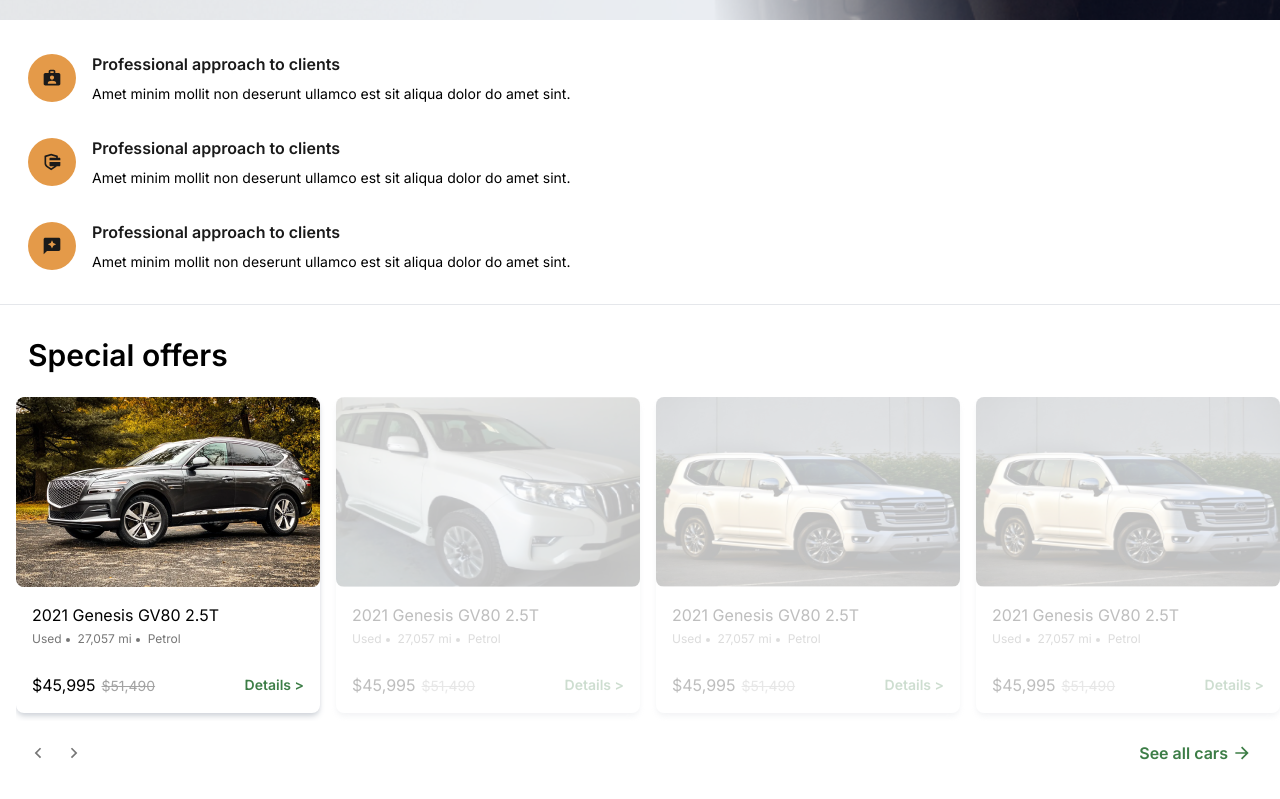
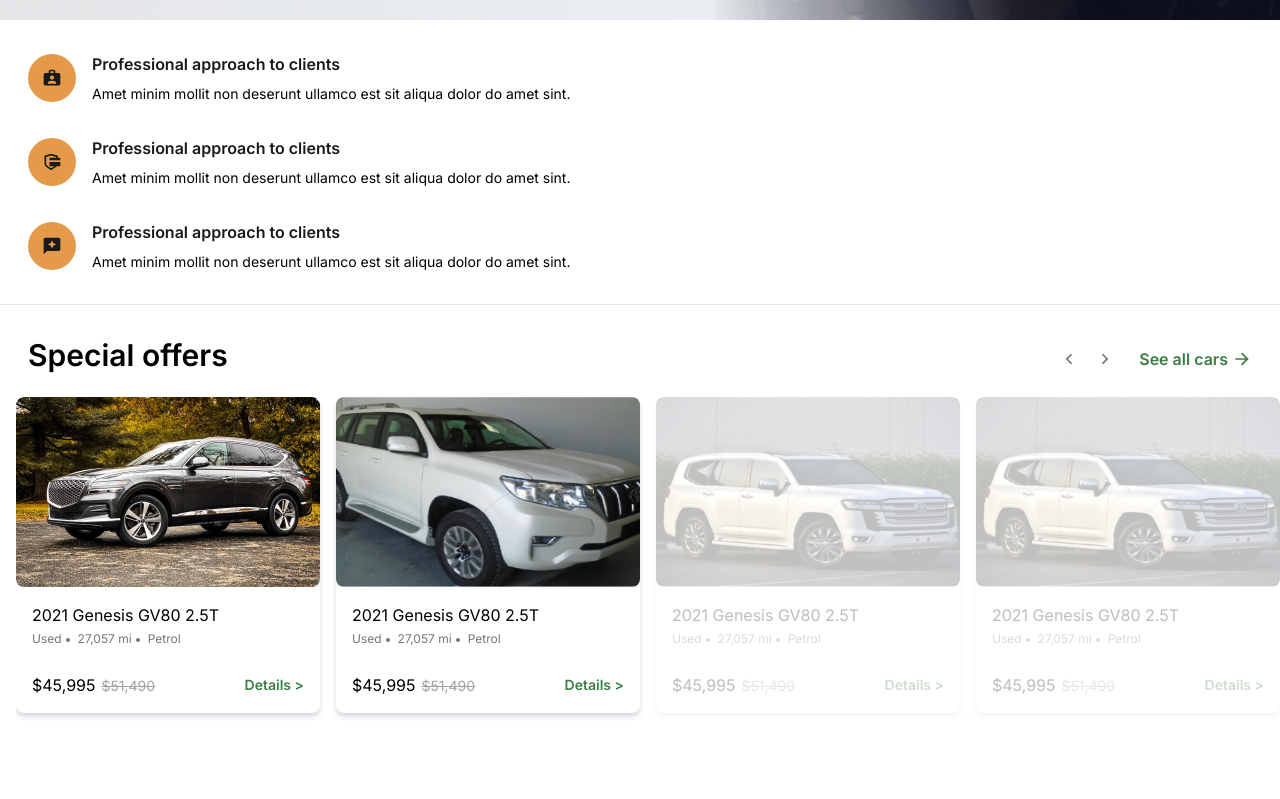
Before and after one commit to ahmetayyildiz66/ecars, a Vue app: page / in a window 1280 px wide. Shown: the part 810-1609 px from the top of the page. After the commit the page ends 1551 px from the top, so only its background shows below. Built offline with nearby package versions, Linux system fonts and the light colour scheme.

Commit message:
carousel: mobile and tablet

```diff
--- /dev/null
+++ b/src/components/EcAllCars.vue
@@ -0,0 +1,10 @@
+<template>
+  <p class="text-green-750 font-semibold flex items-center space-x-1">
+    <span>See all cars</span>
+    <IconExpand />
+  </p>
+</template>
+
+<script lang="ts" setup>
+import IconExpand from "./icons/IconExpand.vue";
+</script>
--- a/src/components/EcBenefitsList.vue
+++ b/src/components/EcBenefitsList.vue
@@ -3,7 +3,7 @@
     class="container flex flex-col space-y-8 lg:space-y-0 mt-8 lg:flex-row lg:space-x-10 lg:mt-0 lg:-translate-y-[84px] lg:rounded-2xl lg:bg-white lg:shadow-2xl lg:px-10 lg:py-10 lg:shadow-gray-350"
   >
     <div
-      class="flex items-center justify-between md:justify-normal text-sm space-x-4"
+      class="flex items-center justify-normal text-sm space-x-4"
     >
       <EcFeatureButton>
         <IconBriefcase />
@@ -21,7 +21,7 @@
     </div>
 
     <div
-      class="flex items-center justify-between md:justify-normal text-sm space-x-4"
+      class="flex items-center justify-normal text-sm space-x-4"
     >
       <EcFeatureButton>
         <IconPayment />
@@ -39,7 +39,7 @@
     </div>
 
     <div
-      class="flex items-center justify-between md:justify-normal text-sm space-x-4"
+      class="flex items-center justify-normal text-sm space-x-4"
     >
       <EcFeatureButton>
         <IconReview />
--- /dev/null
+++ b/src/components/EcSlider.vue
@@ -0,0 +1,25 @@
+<template>
+  <div class="flex items-center space-x-4">
+    <button @click="prevSlide">
+      <IconArrowLeft />
+    </button>
+    <button @click="nextSlide">
+      <IconArrowRight />
+    </button>
+  </div>
+</template>
+
+<script lang="ts" setup>
+import IconArrowRight from "./icons/IconArrowRight.vue";
+import IconArrowLeft from "./icons/IconArrowLeft.vue";
+
+const emits = defineEmits(["prev-slide", "next-slide"]);
+
+const prevSlide = () => {
+  emits("prev-slide")
+}
+
+const nextSlide = () => {
+  emits("next-slide")
+}
+</script>
--- a/src/components/SpecialOffers.vue
+++ b/src/components/SpecialOffers.vue
@@ -1,41 +1,48 @@
 <template>
   <section class="pt-8 relative">
-    <h4 class="container text-3xl font-semibold mb-6">Special offers</h4>
+    <div class="container flex items-center justify-between">
+      <h4 class="text-3xl font-semibold mb-6">Special offers</h4>
 
-    <div class="flex space-x-4 overflow-hidden pb-2 mb-5" :class="[{'ml-4': index === 0}]">
+      <div class="hidden pb-4 md:flex items-center">
+        <EcSlider @prev-slide="prevSlide" @next-slide="nextSlide" />
+
+        <EcAllCars class="ml-6" />
+      </div>
+    </div>
+
+    <div
+      class="flex space-x-4 overflow-hidden pb-2 mb-5"
+      :class="[{ 'ml-4': index === 0 }]"
+    >
       <EcOfferCard
         v-for="(car, i) in cars"
         :key="car.src"
         :src-url="car.src"
         :style="{ transform: `translateX(-${index * 100}%)` }"
         class="transition-all duration-300 ease-in-out"
-        :class="{'opacity-25': index !== i}"
+        :class="[{ 'opacity-25': isBlurry(i) }]"
       />
     </div>
 
-    <div class="container mb-20 pb-4 flex items-center justify-between">
-      <p class="flex items-center space-x-4">
-        <button @click="prevSlide">
-          <IconArrowLeft />
-        </button>
-        <button @click="nextSlide">
-          <IconArrowRight />
-        </button>
-      </p>
-      <p class="text-green-750 font-semibold flex items-center space-x-1">
-        <span>See all cars</span>
-        <IconExpand />
-      </p>
+    <div class="container md:hidden mb-20 pb-4 flex items-center justify-between">
+      <EcSlider @prev-slide="prevSlide" @next-slide="nextSlide" />
+
+      <EcAllCars />
     </div>
   </section>
 </template>
 
 <script lang="ts" setup>
+// ref
+import { ref } from "vue";
+
+// composables
+import { useIsMobile } from "../composables/useMediaQuery";
+
+// icons
 import EcOfferCard from "./EcOfferCard.vue";
-import IconArrowRight from "./icons/IconArrowRight.vue";
-import IconArrowLeft from "./icons/IconArrowLeft.vue";
-import IconExpand from "./icons/IconExpand.vue";
-import { ref } from "vue";
+import EcAllCars from "./EcAllCars.vue";
+import EcSlider from "./EcSlider.vue";
 
 const cars = [
   { src: "genesis.png" },
@@ -50,14 +57,23 @@
 const prevSlide = () => {
   index.value--;
   if (index.value < 0) {
-    index.value = cars.length -1
+    index.value = cars.length - 1;
   }
 };
 
 const nextSlide = () => {
-  index.value++
+  index.value++;
   if (index.value >= cars.length) {
-    index.value = 0
+    index.value = 0;
   }
 };
+
+const isBlurry = (i: number) => {
+  if (useIsMobile.value === "mobile") {
+    return i !== index.value;
+  } else if (useIsMobile.value === "tablet") {
+    return i !== index.value && index.value + 1 !== i;
+  }
+  return (i + 1) % 5 === 0;
+};
 </script>
--- /dev/null
+++ b/src/composables/useMediaQuery.ts
@@ -0,0 +1,11 @@
+import { useMediaQuery } from "@vueuse/core"
+import { computed } from "vue"
+
+export const useIsMobile = computed(() => {
+  if (useMediaQuery('(min-width: 1440px)').value) {
+    return 'desktop'
+  } else if (useMediaQuery('(min-width: 768px)').value) {
+    return 'tablet'
+  }
+  return 'mobile'
+})
```
